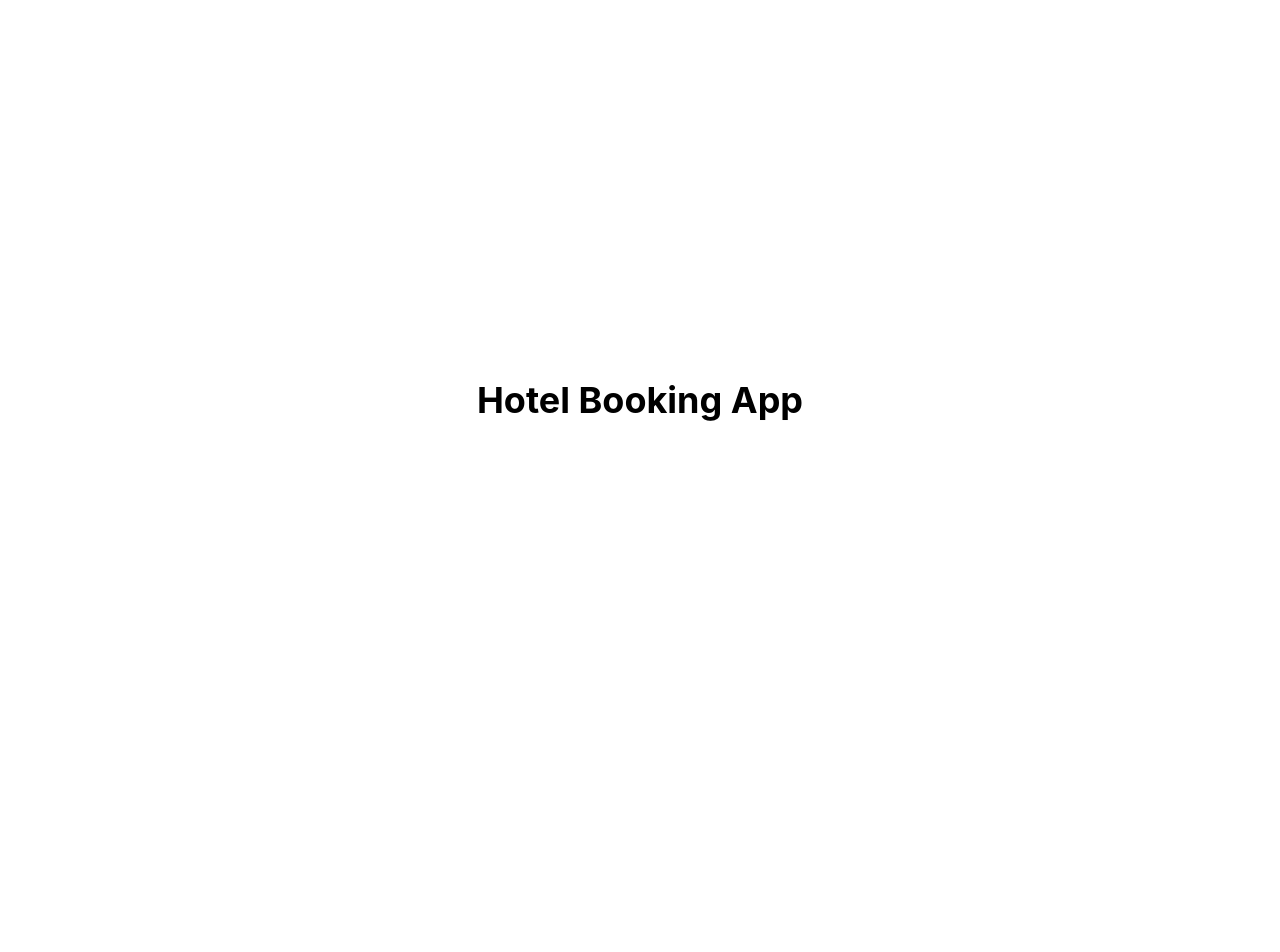
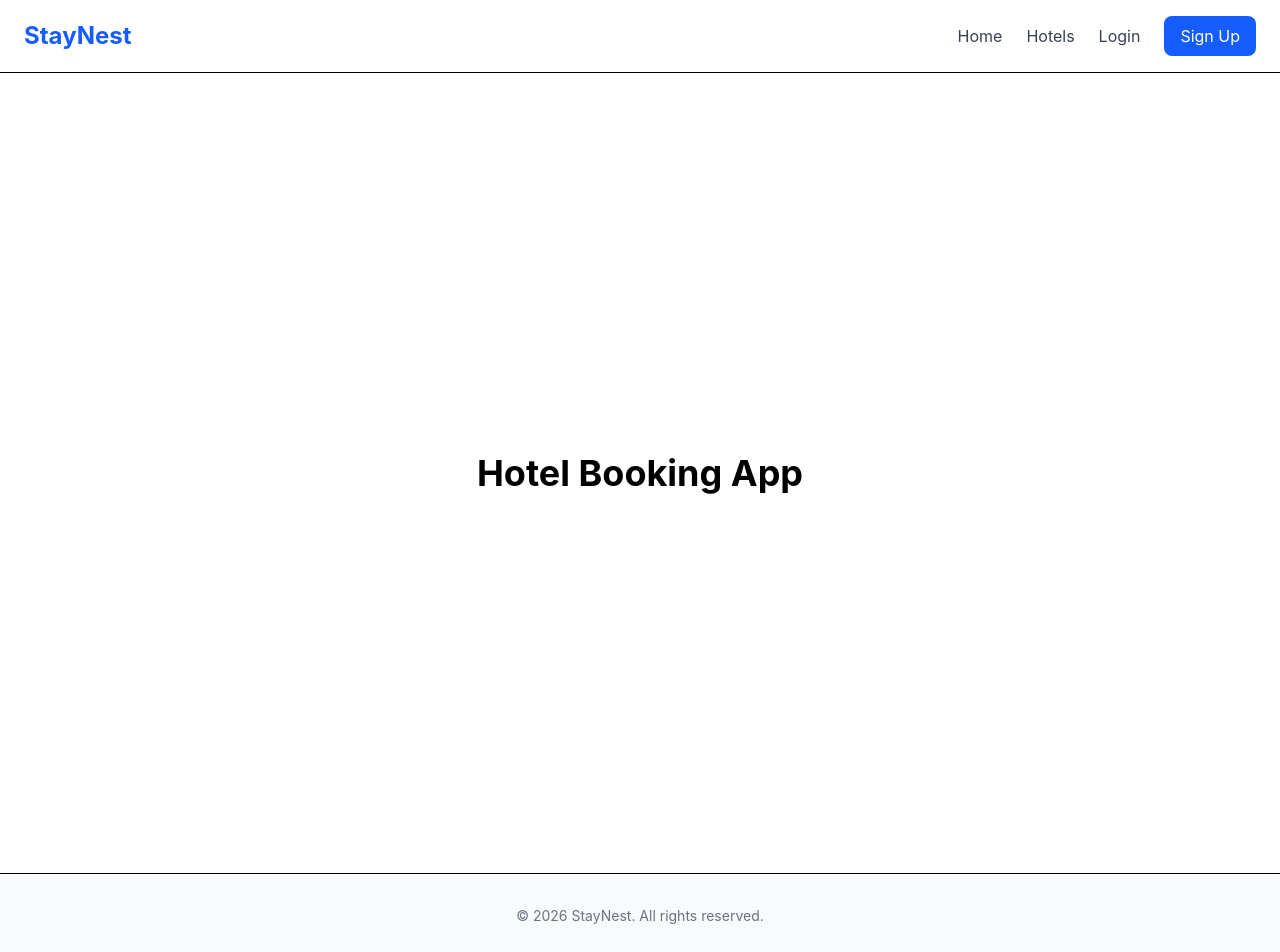
Before and after one commit to kkroffl/hotel-booking-app, a React (Vite) app in the folder client/: page / in a window 1280 px wide. Shown: the top 952 px of the page. Before the commit the page ends 800 px from the top, so only its background shows below. Built offline with nearby package versions, Linux system fonts and the light colour scheme.

Commit message:
feat: add application layout and navigation

```diff
--- a/client/src/App.jsx
+++ b/client/src/App.jsx
@@ -1,4 +1,6 @@
 import { BrowserRouter, Routes, Route } from "react-router-dom";
+
+import MainLayout from "./layouts/MainLayout";
 
 import Home from "./pages/Home";
 import Hotels from "./pages/Hotels";
@@ -8,21 +10,23 @@ import Register from "./pages/Register";
 
 function App() {
   return (
-    // BrowserRouter allows our React app to understand different URLs.
     <BrowserRouter>
       <Routes>
-        {/* Home page → / */}
-        <Route path="/" element={<Home />} />
+        {/*
+          All routes inside MainLayout automatically
+          receive the same Navbar and Footer.
+        */}
+        <Route element={<MainLayout />}>
+          <Route path="/" element={<Home />} />
 
-        {/* Hotel listing/search page → /hotels */}
-        <Route path="/hotels" element={<Hotels />} />
+          <Route path="/hotels" element={<Hotels />} />
 
-        {/* Individual hotel page → /hotels/123 */}
-        <Route path="/hotels/:id" element={<HotelDetails />} />
+          <Route path="/hotels/:id" element={<HotelDetails />} />
 
-        {/* Authentication pages */}
-        <Route path="/login" element={<Login />} />
-        <Route path="/register" element={<Register />} />
+          <Route path="/login" element={<Login />} />
+
+          <Route path="/register" element={<Register />} />
+        </Route>
       </Routes>
     </BrowserRouter>
   );
--- /dev/null
+++ b/client/src/components/Footer.jsx
@@ -0,0 +1,14 @@
+function Footer() {
+  return (
+    <footer className="border-t bg-gray-50">
+      <div className="mx-auto max-w-7xl px-6 py-8 text-center">
+        {/* This text will eventually contain our real company/app information */}
+        <p className="text-sm text-gray-500">
+          © 2026 StayNest. All rights reserved.
+        </p>
+      </div>
+    </footer>
+  );
+}
+
+export default Footer;
--- /dev/null
+++ b/client/src/components/Navbar.jsx
@@ -0,0 +1,38 @@
+import { Link } from "react-router-dom";
+
+function Navbar() {
+  return (
+    <nav className="border-b bg-white">
+      <div className="mx-auto flex max-w-7xl items-center justify-between px-6 py-4">
+        {/* Clicking the logo takes the user back to the home page */}
+        <Link to="/" className="text-2xl font-bold text-blue-600">
+          StayNest
+        </Link>
+
+        {/* Main navigation links */}
+        <div className="flex items-center gap-6">
+          <Link to="/" className="text-gray-700 hover:text-blue-600">
+            Home
+          </Link>
+
+          <Link to="/hotels" className="text-gray-700 hover:text-blue-600">
+            Hotels
+          </Link>
+
+          <Link to="/login" className="text-gray-700 hover:text-blue-600">
+            Login
+          </Link>
+
+          <Link
+            to="/register"
+            className="rounded-lg bg-blue-600 px-4 py-2 text-white hover:bg-blue-700"
+          >
+            Sign Up
+          </Link>
+        </div>
+      </div>
+    </nav>
+  );
+}
+
+export default Navbar;
--- /dev/null
+++ b/client/src/layouts/MainLayout.jsx
@@ -0,0 +1,26 @@
+import { Outlet } from "react-router-dom";
+
+import Navbar from "../components/Navbar";
+import Footer from "../components/Footer";
+
+function MainLayout() {
+  return (
+    <div className="flex min-h-screen flex-col">
+      {/* Navbar appears at the top of every page */}
+      <Navbar />
+
+      {/*
+        Outlet is where React Router puts the page
+        that matches the current URL.
+      */}
+      <main className="flex-1">
+        <Outlet />
+      </main>
+
+      {/* Footer appears at the bottom of every page */}
+      <Footer />
+    </div>
+  );
+}
+
+export default MainLayout;
```
